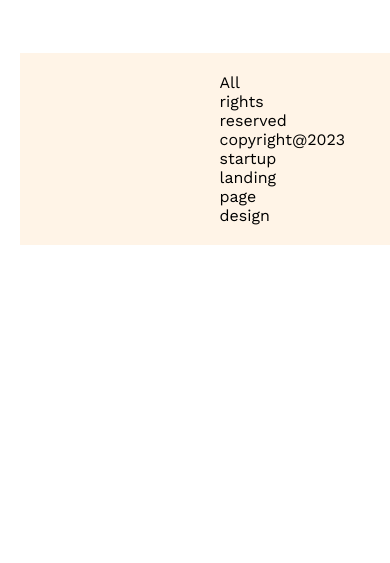
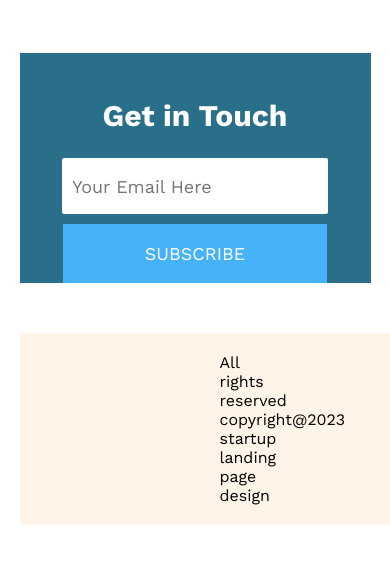
Before and after one commit to abdullahbinziad/Architects, a plain HTML site: page index.html in a window 390 px wide. Shown: the part 4400-4963 px from the top of the page. Before the commit the page ends 4695 px from the top, so only its background shows below. Drawn offline with nearby package versions, Linux system fonts and the light colour scheme.

Commit message:
not ready with bonus marks yet

```diff
--- a/index.html
+++ b/index.html
@@ -44,7 +44,7 @@
 
      <!-- End of header and Hero section -->
 
- <!-- Starting main section under top section -->
+ <!-- Starting main section  -->
     <section>
       <div class="container">
         <main class="main-section">
@@ -70,9 +70,9 @@
         </main>
       </div>
     </section>
-    <!-- End of main section under top section -->
+    <!-- End of main section  -->
 
-    <!-- Starting Feature section under top section -->
+    <!-- Starting Feature section  -->
     <section>
       <div class="container">
         <main class="features">
@@ -131,6 +131,8 @@
         </main>
       </div>
     </section>
+    <!-- Ending Feature section  -->
+       <!-- Starting fact section  -->
     <section>
         <div class="container">
            <div class="fact-section">
@@ -164,6 +166,8 @@
            </div>
         </div>
     </section>
+      <!--Ending of Starting fact section  -->
+        <!-- Starting Sponser section  -->
     <section>
         <div class="container">
             <div class="sponser">
@@ -179,6 +183,23 @@
             </div>
         </div>
     </section>
+      <!-- Ending of Sponser section  -->
+
+ <!-- Starting of Subscribe section  -->
+
+<section>
+  <div class="container">
+<div class="mail-subscribe">
+  <h1>Get in Touch</h1>
+<div class="subscribe-asset">
+  <input type="text" placeholder="Your Email Here">
+  <button>SUBSCRIBE</button>
+</div>
+</div>
+  </div>
+</section>
+ <!-- Ending of Subscribe section  -->
+  <!-- Starting of Footer section  -->
   <section>
    <div class="container">
     <footer>
@@ -186,5 +207,6 @@
     </footer>
    </div>
   </section>
+        <!-- All done  -->
   </body>
 </html>
--- a/style.css
+++ b/style.css
@@ -187,13 +187,11 @@ nav ul li a {
   font-size: 45px;
   margin-bottom: 15px;
 }
-.single-facts h3 {
-}
 
 /* sponser section starts */
 .sponser {
   text-align: center;
-  margin-top: 100px;
+  margin-top: 30px;
 }
 .sponser h1 {
   margin-bottom: 15px;
@@ -211,8 +209,41 @@ nav ul li a {
   gap: 10px;
   filter: grayscale(100%);
 }
-.sponser-logo img {
+/* mail-subscribe */
+.mail-subscribe {
+  background-color: #296f89;
+  text-align: center;
+  padding: 55px 80px;
 }
+.mail-subscribe h1 {
+  color: white;
+  margin-bottom: 25px;
+  font-size: 36px;
+}
+.subscribe-asset {
+  display: flex;
+  align-items: center;
+  justify-content: center;
+}
+.subscribe-asset input {
+  width: 249px;
+  height: 36px;
+  padding: 10px;
+  font-size: 18px;
+}
+.subscribe-asset button {
+  padding: 19px 24px;
+  background-color: #46b2f8;
+  color: white;
+  font-size: 18px;
+  margin-left: -3px;
+  border: none;
+  border-right: 2px solid white;
+  cursor: pointer;
+}
+
+/* footer Section */
+
 footer {
   text-align: center;
   background-color: #fff4e7;
@@ -233,7 +264,7 @@ footer {
   .main-section {
     flex-direction: column;
   }
-  .hero{
+  .hero {
     margin-top: 60px;
   }
   .hero h1 {
@@ -269,40 +300,62 @@ footer {
     bottom: -35px;
     left: 100px;
   }
-  .status{
+  .status {
     width: 100%;
-
   }
-  .facts{
+  .facts {
     flex-direction: column;
     gap: 20px;
-
   }
-  .single-facts h1{
+  .single-facts h1 {
     margin-bottom: 0px;
   }
-  .sponser{
+  .sponser {
     margin-top: 0px;
   }
-  .sponser-logo{
+  .sponser-logo {
     flex-wrap: wrap;
     padding: 5px;
     justify-content: space-evenly;
     width: 95%;
     margin-top: 30px;
   }
-  .sponser-logo img{
+  .sponser-logo img {
     width: 100px;
+  }
+  .sponser p {
+    text-align: center;
+  }
+  .subscribe-asset {
+    flex-direction: column;
+    width: 100%;
+  }
+  .subscribe-asset input{
+    border-radius: 2px;
+    width: 70%;
+    border: none;
+    margin-bottom: 10px;
 
   }
-  .sponser p{
-   text-align: center;
+  .subscribe-asset button{
+    border-right: none;
+    margin-left: 0px;
+    padding: 19px 11px;
+    width: 75%;
 
   }
-  .footer{
+  .mail-subscribe{
+    width: 100%;
+    padding: 0px;
+  }
+  .mail-subscribe h1{
+    font-size: 30px;
+    padding-top: 45px;
+  }
+  .footer {
     padding: 17px;
   }
-  .footer p{
+  .footer p {
     text-align: center;
   }
 }
```
